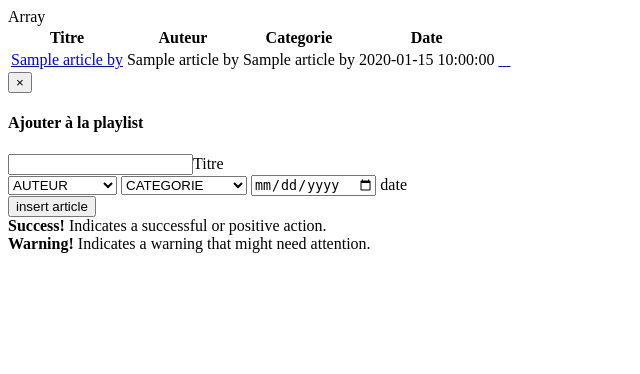
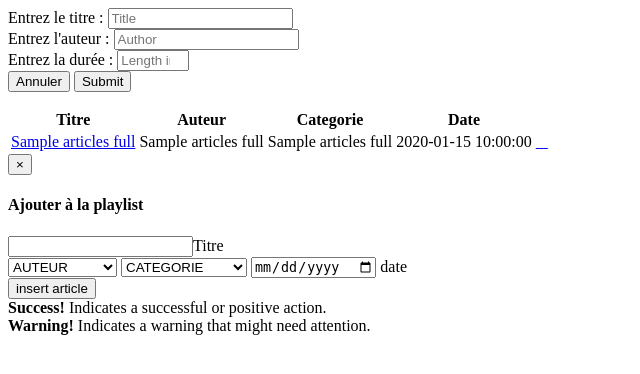
Before and after one commit to cerb3re/IMIE, a PHP site: template TP_Blog/View/ArticleEditView.php in a window 1280 px wide. Shown: the top 374 px of the page, without its empty margins (0-640 px from the left). Run offline with PHP 8.4, Linux system fonts and the light colour scheme; the template is opened without the code that fills it: most values are stand-ins (such as "Sample title", 1, 10 or a date in 2020).

Commit message:
Update: Some correction
add for futur correction and refactoring

```diff
--- a/TP_Blog/DAO/EntityArticle.php
+++ b/TP_Blog/DAO/EntityArticle.php
@@ -18,8 +18,8 @@ class EntityArticle {
 
     public static function getArticleBySearch($str) {
         $pdo = \DAO\BDD\bdd::getConnexion();
-        $stmt = $pdo->prepare("SELECT * FROM article WHERE article.contenu LIKE :str");
-        $stmt->execute(array(':str' => '%' .$str . '%'));
+        $stmt = $pdo->prepare("SELECT * FROM article WHERE article.titre LIKE :str");
+        $stmt->execute(array('str' => '%'. $str.'%'));
 
         $pls = $stmt->fetchAll(PDO::FETCH_CLASS | PDO::FETCH_PROPS_LATE, \Blog\Model\Article\Article::class);
 
--- a/TP_Blog/View/ArticleEditView.php
+++ b/TP_Blog/View/ArticleEditView.php
@@ -1,5 +1,31 @@
 
 
+        <form class="" name='musicAdd' action="index.php?action=TrackFormHandler" method="post">
+            <input type="hidden" name="id" value=" "/>
+
+            <div class="form-group">
+                <label class="control-label" for="title">Entrez le titre :</label>
+                <input id="title" class="form-control" type="text" name="title" placeholder="Title" required pattern=".{0,255}" value="<?php  ?>">
+            </div>
+            <div class="form-group">
+                <label class="control-label" for="author">Entrez l'auteur :</label>
+                <input id="author" class="form-control" type="text" name="author" placeholder="Author" required pattern=".{0,255}" value="<?php ?>">
+            </div>
+
+            <div class="form-group">
+                <label class="control-label" for="length">Entrez la durée :</label>
+                <input id="length" class="form-control" type="number" min="1" max="1000" name="duration" placeholder="Length in [s]" required value="<?php  ?>">
+            </div>
+            <div class="form-group text-right">
+                <button class="btn btn-default" onclick="history.back();">Annuler</button>
+                <input type="Submit" name="submit" class="btn btn-primary  ">
+            </div>
+        </form>
+
+
+
+             </tbody>
+         </table>
         <table class="table table-hover">
             <thead>
                 <tr>
@@ -12,20 +38,16 @@
             </thead>
             <tbody>
 <?php
-      foreach ($data['AuthorBy'] as $article) {
-          echo $article->getCategorie();
-      }
 
 
-
-  foreach ($data['articleBy'] as $article) {
+  foreach ($data['articlesFull'] as $article) {
               $adminContent = "";
               if ($data['isadmin']){
                   $adminContent= '<a href="index.php?action=ArticleEdit&id='.$article->getId().'" title="edit article"><span class="glyphicon glyphicon-pencil">&nbsp;</span></a>'
                       . '<a href="index.php?action=ArticleDelete&id='.$article->getId().'" title="delete article"><span class="glyphicon glyphicon-trash">&nbsp;</span></a>';
               }
               echo '<tr><td><a href="index.php?action=Article&id='.$article->getId().'"> '.$article->getTitre().'</td><td>'.$article->getNom().'</td><td>'
-          .$article->getNom().'</td><td>'.$article->getDate_publication().'</td><td>';
+                  . $article->getNom().'</td><td>'.$article->getDate_publication().'</td><td>';
               echo $adminContent;
               echo '<a href="#modal-playlist" data-toggle="modal" class="add-to-playlist" data-id="'.$article->getId().'" title="add article"><span class="glyphicon glyphicon-plus">&nbsp;</span></a>'
                   . '</td></tr></a>';
--- a/TP_Blog/View/ArticleView.php
+++ b/TP_Blog/View/ArticleView.php
@@ -2,7 +2,7 @@
          <form action="index.php" method="get">
             <div class="input-group col-md-12">
                 <input type="hidden" name="action" value="Article"/>
-                <input type="text" name="search" class="form-control" placeholder="rechercher" value="rechercher un article"/>
+                <input type="text" name="search" class="form-control" placeholder="recherche par titre" value=""/>
                 <span class="input-group-btn">
                     <button class="btn btn-secondary" type="submit">
                         <i class="glyphicon glyphicon-search"></i>
--- a/TP_Blog/config.inc.php
+++ b/TP_Blog/config.inc.php
@@ -5,3 +5,4 @@ define('SQL_PASSWORD', '');
 define('UPLOAD_DIR', 'assets/img/pl_heads/');
 //List of all views that are allowed to be displayed anonymously
 define('PATH_VIEW',dirname(__FILE__).'/view');
+$DMZ = ['','Welcome', 'LoginForm', 'LoginFormHandler'];
--- a/TP_Blog/index.php
+++ b/TP_Blog/index.php
@@ -25,7 +25,6 @@ if ($action){
         return;
     }
 }
-$DMZ = ['','Welcome', 'LoginForm', 'LoginFormHandler'];
 session_start();
 if (!in_array($controler, $DMZ) && !isset($_SESSION['user_id'])){
     header("Location: /index.php?action=LoginForm");
```
Lines whose indentation alone changed are shown as unchanged.
